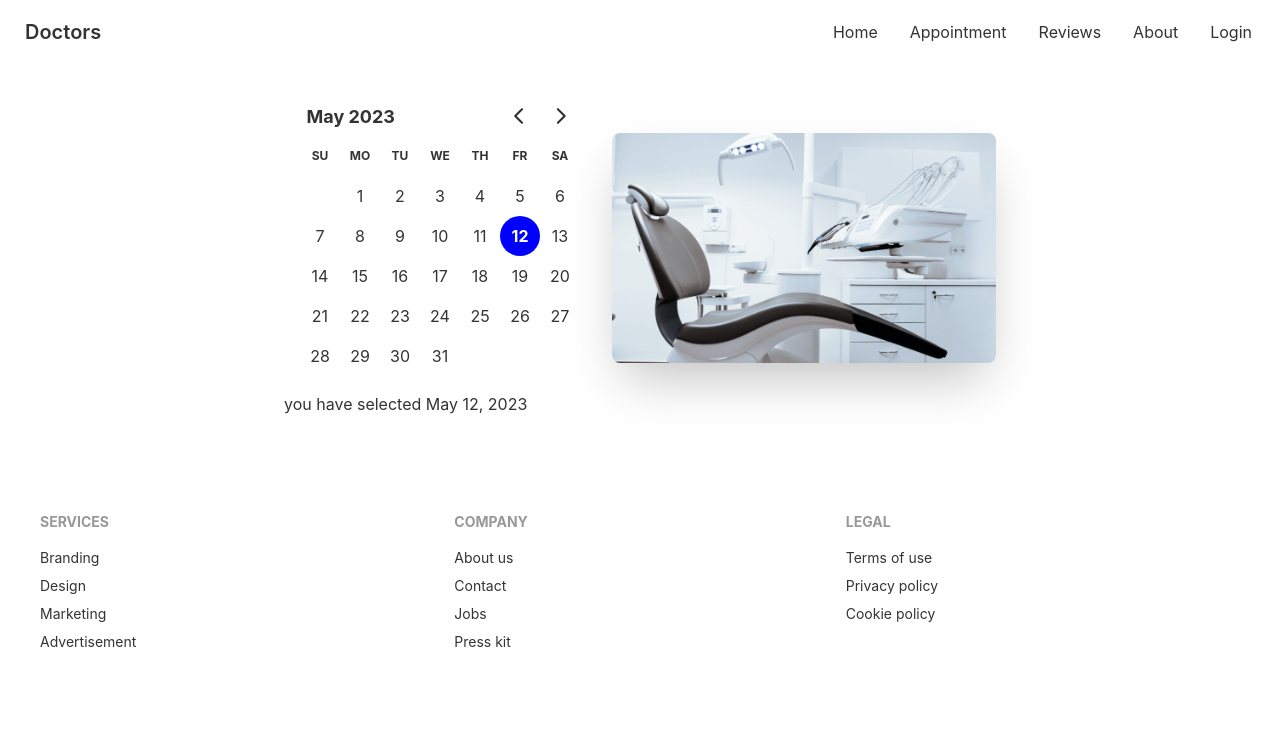
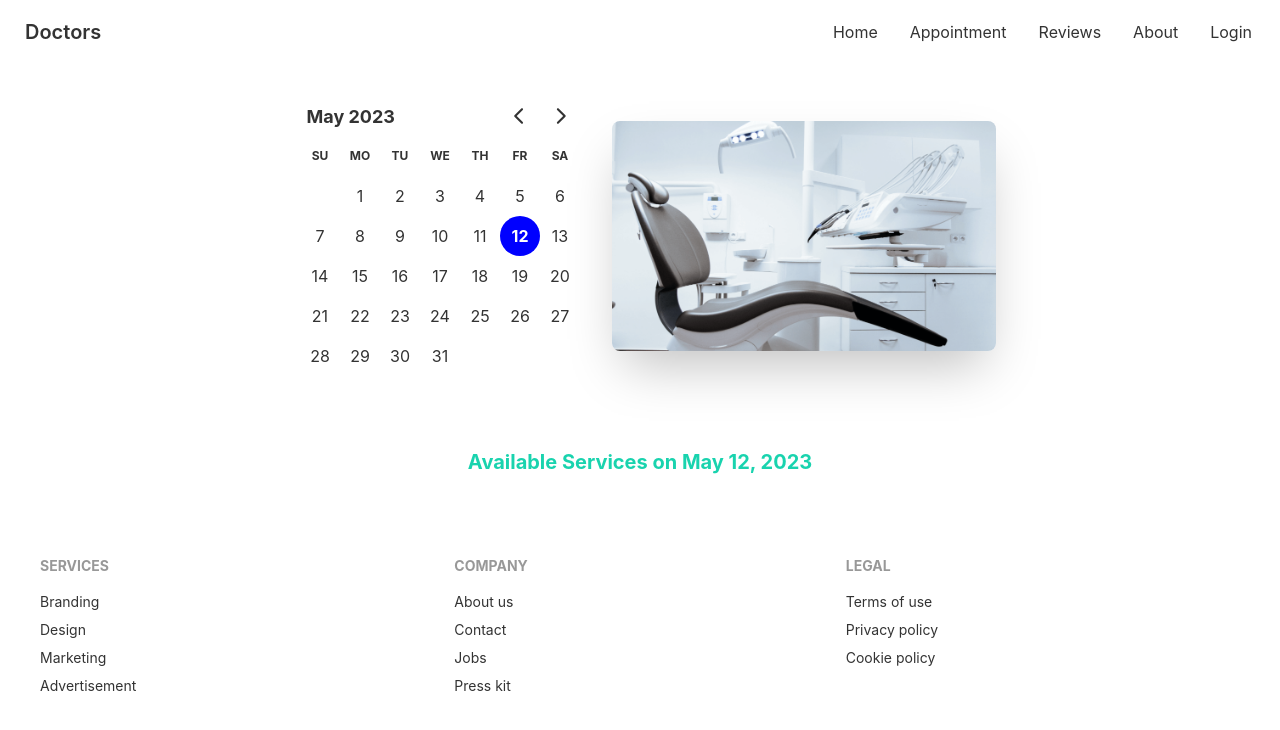
Before and after one commit to hmtamim199/doctors-shop, a React (Create React App) app: page /appointment in a window 1280 px wide. Shown: the top 730 px of the page. Built offline with nearby package versions, Linux system fonts and the light colour scheme.

Commit message:
available appointment added

```diff
--- a/src/Pages/Appointment/Appointment/Appointment.js
+++ b/src/Pages/Appointment/Appointment/Appointment.js
@@ -1,10 +1,19 @@
-import React from 'react';
+import React, { useState } from 'react';
 import AppointmentBanner from '../AppointmentBanner/AppointmentBanner';
+import AvailableAppointment from '../AvailableAppointment/AvailableAppointment';
 
 const Appointment = () => {
+  const [selectedDate, setSelectedDate] = useState(new Date())
   return (
     <div>
-      <AppointmentBanner></AppointmentBanner>
+      <AppointmentBanner
+      selectedDate={selectedDate}
+      setSelectedDate={setSelectedDate}
+
+      ></AppointmentBanner>
+      <AvailableAppointment
+      selectedDate={selectedDate}
+      ></AvailableAppointment>
     </div>
   );
 };
--- a/src/Pages/Appointment/AppointmentBanner/AppointmentBanner.js
+++ b/src/Pages/Appointment/AppointmentBanner/AppointmentBanner.js
@@ -1,14 +1,14 @@
-import React, { useState } from 'react';
+
 import chair from '../../../assets/images/chair.png';
 import { DayPicker } from 'react-day-picker';
 import { format } from 'date-fns';
 
-const AppointmentBanner = () => {
+const AppointmentBanner = ({ selectedDate, setSelectedDate }) => {
 
-  const [selectedDate, setSelectedDate] = useState(new Date())
+
   return (
     <header
-    style={{}}
+      style={{}}
     >
       <div className="hero ">
         <div className="hero-content flex-col lg:flex-row-reverse">
@@ -19,10 +19,7 @@ const AppointmentBanner = () => {
               mode='single'
               selected={selectedDate}
               onSelect={setSelectedDate}
-
             ></DayPicker>
-
-            <p>you have selected {format(selectedDate, 'PP')}</p>
           </div>
         </div>
       </div>
--- /dev/null
+++ b/src/Pages/Appointment/AvailableAppointment/AvailableAppointment.js
@@ -0,0 +1,12 @@
+import { format } from 'date-fns';
+import React from 'react';
+
+const AvailableAppointment = ({ selectedDate }) => {
+  return (
+    <section className='mt-10'>
+      <p className='text-xl font-bold text-secondary text-center'>Available Services on {format(selectedDate, 'PP')}</p>
+    </section>
+  );
+};
+
+export default AvailableAppointment;
```
